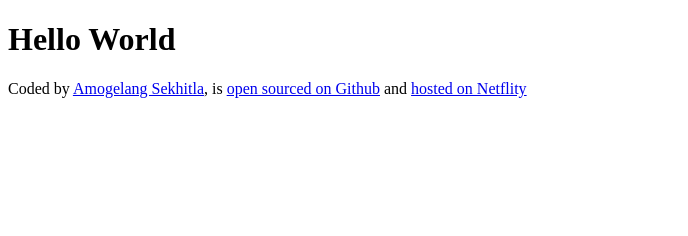
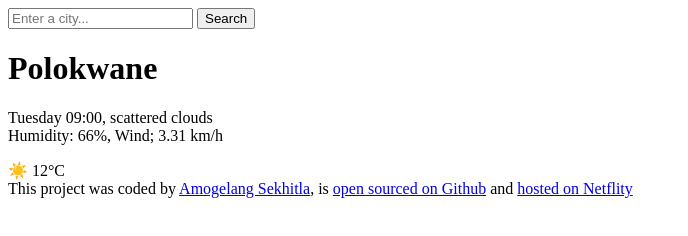
Before and after one commit to AmoNops/real-weather-app, a plain HTML site: page index.html in a window 1280 px wide. Shown: the whole page, without its empty margins (0-688 px from the left). Drawn offline with Linux system fonts and the light colour scheme.

Commit message:
Added HTML to the project

```diff
--- a/index.html
+++ b/index.html
@@ -6,9 +6,25 @@
     <title>Real Weather App 🌍</title>
   </head>
   <body>
-    <h1>Hello World</h1>
+    <header>
+      <form>
+        <input type="search" placeholder="Enter a city..." required />
+        <input type="submit" value="Search" />
+      </form>
+    </header>
+    <main></main>
+    <div>
+      <h1>Polokwane</h1>
+      <p>
+        Tuesday 09:00, scattered clouds
+        <br />
+        Humidity: 66%, Wind; 3.31 km/h
+      </p>
+    </div>
+    <div>☀️ 12°C</div>
+
     <footer>
-      Coded by
+      This project was coded by
       <a href="https://github.com/AmoNops" target="_blank">Amogelang Sekhitla</a
       >, is
       <a href="https://github.com/AmoNops/real-weather-app" target="_blank">
```
